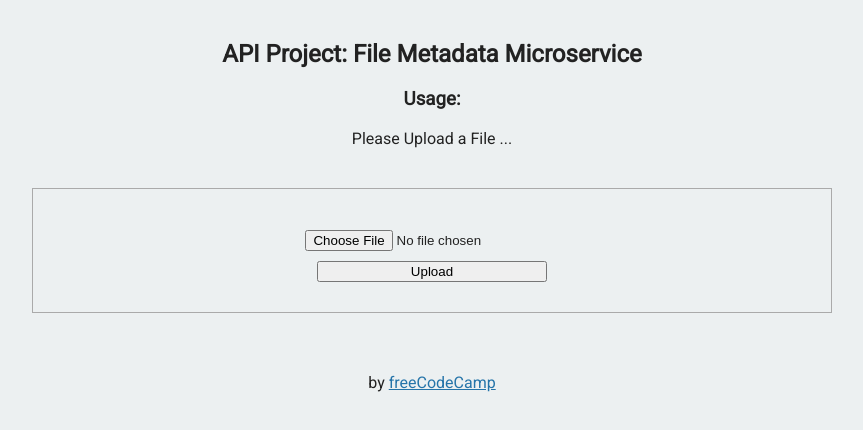
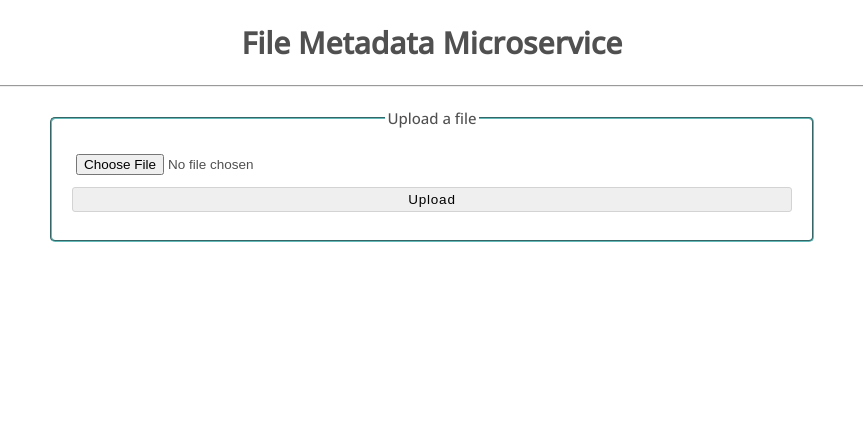
Before and after one commit to iggict/fcc-backend-file-metadata-microservice, a website: page views/index.html in a window 1280 px wide. Shown: the whole page, without its empty margins (208-1071 px from the left). Drawn offline with nearby package versions, Linux system fonts and the light colour scheme; files that its build step writes are made by us from their sources.

Commit message:
styles changed

```diff
--- a/public/style.css
+++ b/public/style.css
@@ -1,4 +1,85 @@
-/****** Main Styling ******/
+@import url("https://fonts.googleapis.com/css2?family=Open+Sans:wght@500&display=swap");
+
+*,
+*:before,
+*:after {
+  box-sizing: border-box;
+}
+
+html,
+body {
+  margin: 0px auto;
+  padding: 0px auto;
+}
+
+html {
+  font-size: 15px;
+  line-height: 1.5;
+}
+
+body {
+  font-size: 1rem;
+  font-family: "Open Sans", sans-serif;
+  text-align: center;
+  color: rgb(80, 80, 80);
+}
+
+form {
+  margin-bottom: 25px;
+  min-width: 400px;
+}
+
+fieldset {
+  padding: 20px;
+  border-color: rgb(100, 185, 185);
+  border-radius: 5px;
+}
+
+input {
+  display: block;
+  margin-bottom: 8px;
+  padding: 4px;
+  width: 100%;
+  border: 1px solid lightgrey;
+  border-radius: 3px;
+  font-size: 0.9rem;
+}
+
+input[type="file"] {
+  border: none;
+}
+
+input[type="submit"] {
+  letter-spacing: 0.05rem;
+}
+
+input[type="submit"]:hover {
+  background-color: rgb(100, 185, 185);
+  border: 1px solid rgb(60, 120, 120);
+  color: rgb(60, 70, 70);
+  cursor: pointer;
+}
+
+code {
+  font-family: monospace;
+  font-size: 0.9rem;
+  background-color: rgb(255, 231, 196);
+  padding: 2px;
+}
+
+.container {
+  width: 60%;
+  margin: 0 auto;
+}
+
+ul.no-bullets {
+  list-style-type: none;
+  padding: 0;
+  margin: 0;
+}
+
+
+/*
 
 body {
   font-family: 'Roboto', sans-serif;
@@ -40,3 +121,4 @@ input#button {
   width: 60%;
   min-width: 400px;
 }
+ */
--- a/views/index.html
+++ b/views/index.html
@@ -1,34 +1,27 @@
 <!DOCTYPE html>
 
-<html>
+<html lang="en">
    <head>
-      <title>File Metadata</title>
+      <title>File Metadata Microservice</title>
       <link rel="shortcut icon" href="https://cdn.freecodecamp.org/universal/favicons/favicon-32x32.png" type="image/x-icon"/>
-      <link href="https://fonts.googleapis.com/css?family=Roboto" rel="stylesheet" type="text/css">
-      <link href="/public/style.css" rel="stylesheet" type="text/css">
+      <link href="style.css" rel="stylesheet" type="text/css">
    </head>
 
    <body>
-      <div class="container">
-        <h2>API Project: File Metadata Microservice</h2>
-
-        <h3>Usage:</h3>
-        <p>
-          Please Upload a File ...
-        </p>
-        <div class="view">
-          <h4 id="output"></h4>
-          <form enctype="multipart/form-data" method="POST" action="/api/fileanalyse">
+    <header>
+        <h1>File Metadata Microservice</h1>
+      <hr />
+    </header>
+    <main class="container">
+      <div class="view">
+        <h4 id="output"></h4>
+        <form enctype="multipart/form-data" method="POST" action="/api/fileanalyse">
+          <fieldset>
+            <legend>Upload a file</legend>
             <input id="inputfield" type="file" name="upfile">
             <input id="button" type="submit" value="Upload">
-          </form>
-        </div>
+          </fieldset>
+        </form>
       </div>
-      <div class="footer">
-        <p>
-          by
-          <a href="http://www.freecodecamp.com">freeCodeCamp</a>
-        </p>
-      </div>
-   </body>
+   </main>
 </html>
```
